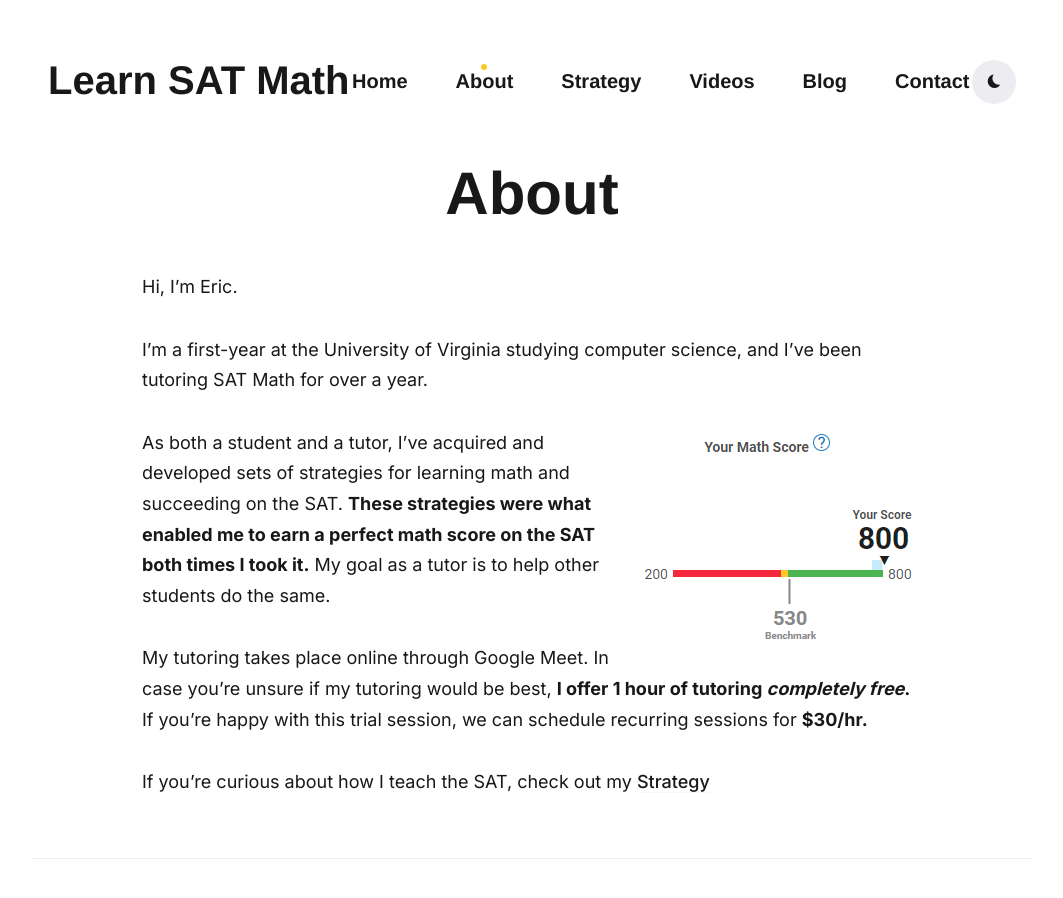
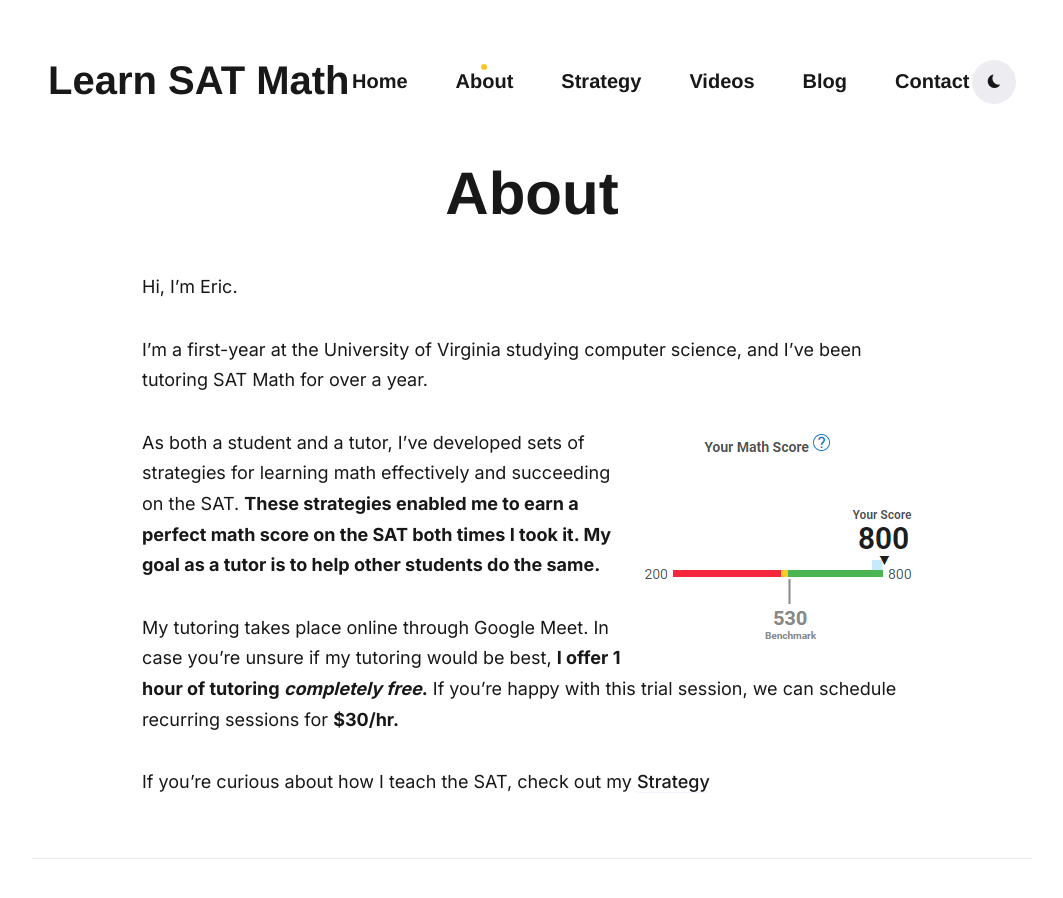
Before and after one commit to qExobyte/qExobyte.github.io, a Jekyll site: the page built from _pages/about.md, in a window 1280 px wide, cut to the strip 0-955 px from the top of the page. Shown: the top 898 px of the strip, without its empty margins (108-1171 px from the left). Built offline with Jekyll 4.4.1, drawn with Linux system fonts in a browser that asks for light colours; nearby versions of some CDN libraries; some web fonts are replaced.

Commit message:
Update about.md

```diff
--- a/_pages/about.md
+++ b/_pages/about.md
@@ -9,7 +9,7 @@
 I'm a first-year at the University of Virginia studying computer science, and I've been tutoring SAT Math for over a year.
 
 <img src="/images/score.jpg" align="right">
-As both a student and a tutor, I've acquired and developed sets of strategies for learning math and succeeding on the SAT. **These strategies were what enabled me to earn a perfect math score on the SAT both times I took it.** My goal as a tutor is to help other students do the same.
+As both a student and a tutor, I've developed sets of strategies for learning math effectively and succeeding on the SAT. **These strategies enabled me to earn a perfect math score on the SAT both times I took it. My goal as a tutor is to help other students do the same.**
 
 
 My tutoring takes place online through Google Meet. In case you're unsure if my tutoring would be best, **I offer 1 hour of tutoring *completely free*.** If you're happy with this trial session, we can schedule recurring sessions for **$30/hr.**
```
